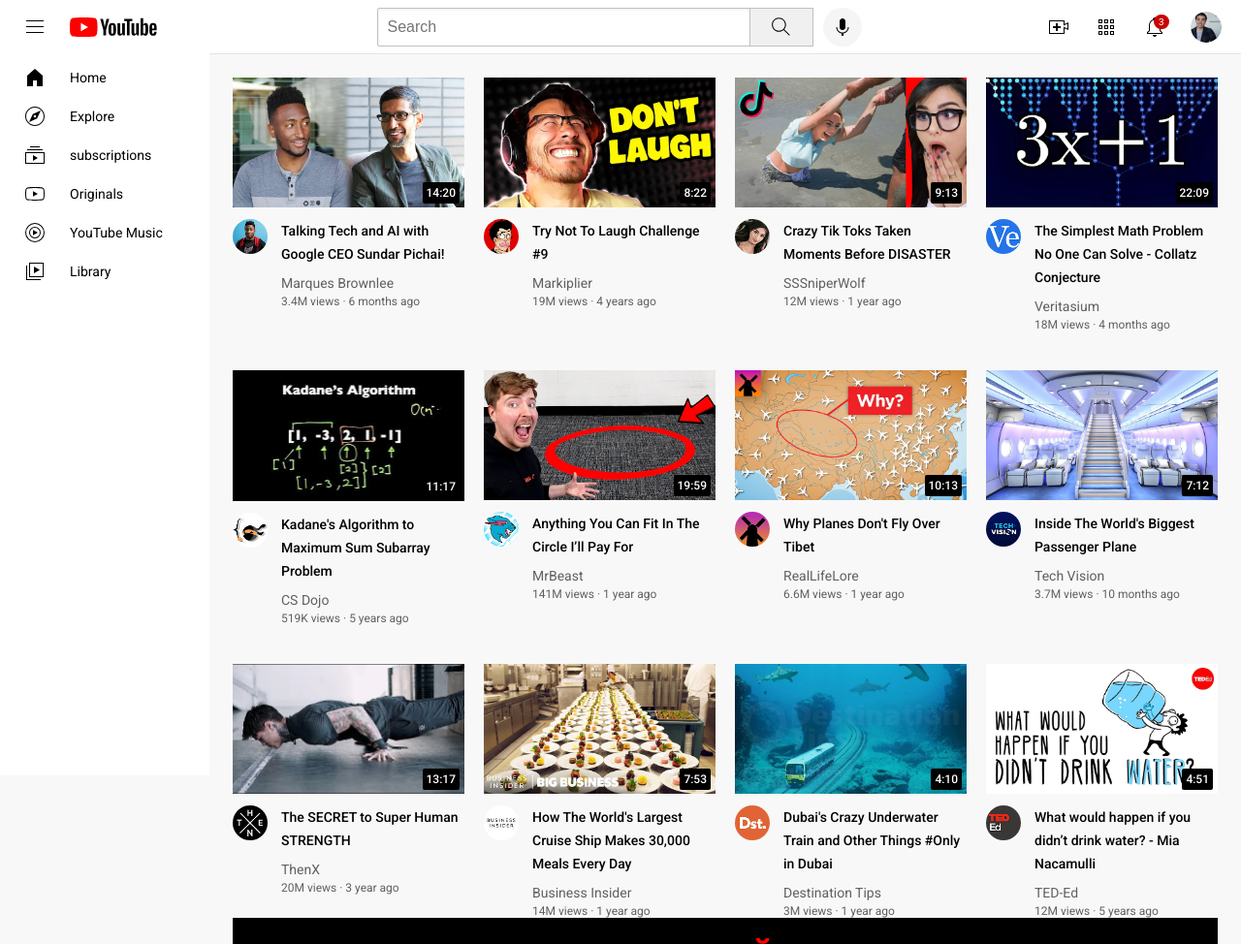
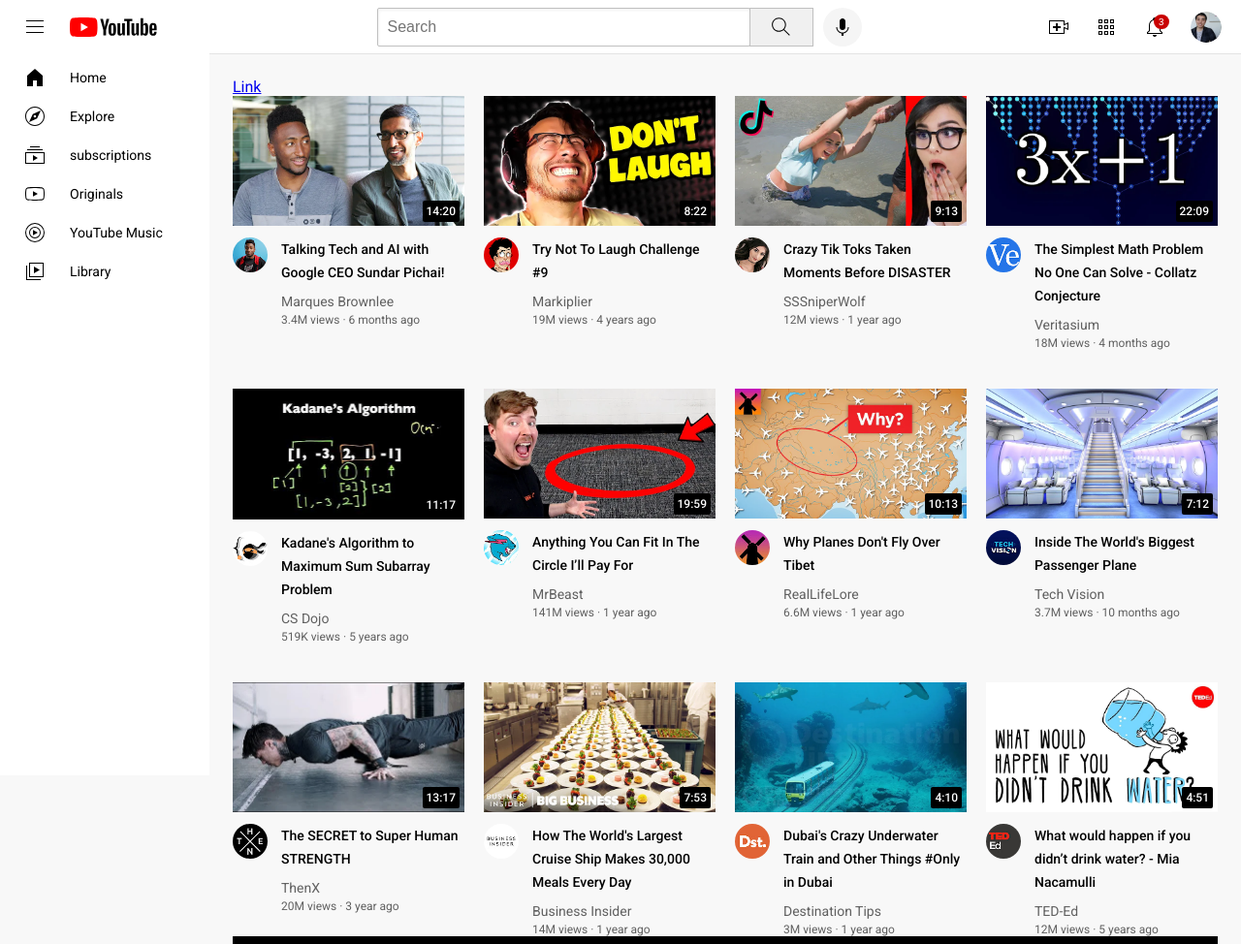
Before and after one commit to Dentkrise/Youtube-Dummy, a plain HTML site: page index.html in a window 1280 px wide. Shown: the top 974 px of the page at 97% size. Drawn offline with Linux system fonts and the light colour scheme.

Commit message:
Update index.html

```diff
--- a/index.html
+++ b/index.html
@@ -94,6 +94,7 @@
     <img class="thumbnail-4" src="Images/thumbnail-4.webp">   -->
 
     <main>
+    <a href="https://dentkrise.github.io/Uzbek/Uzbek.html">Link</a>
     <section class="video-grid">
 
     <div class="video-preview">
```
